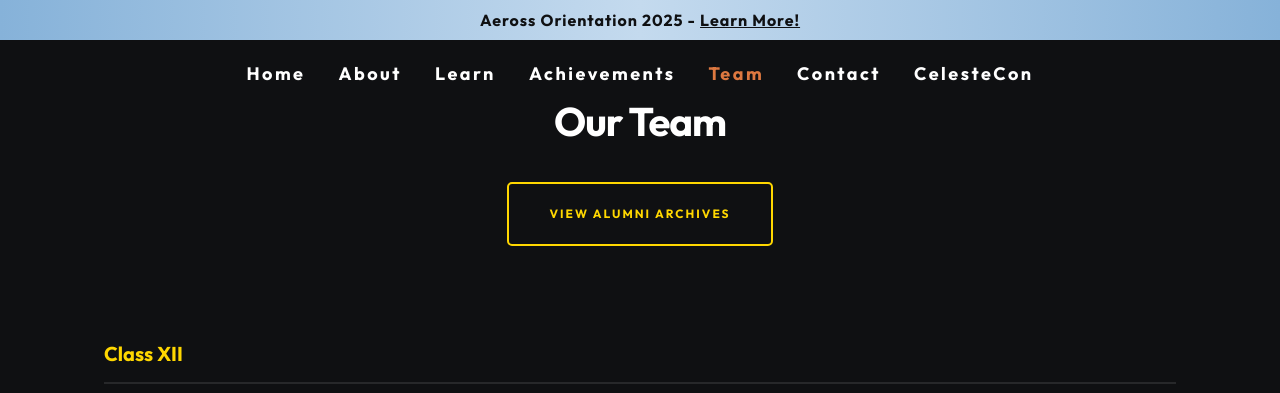
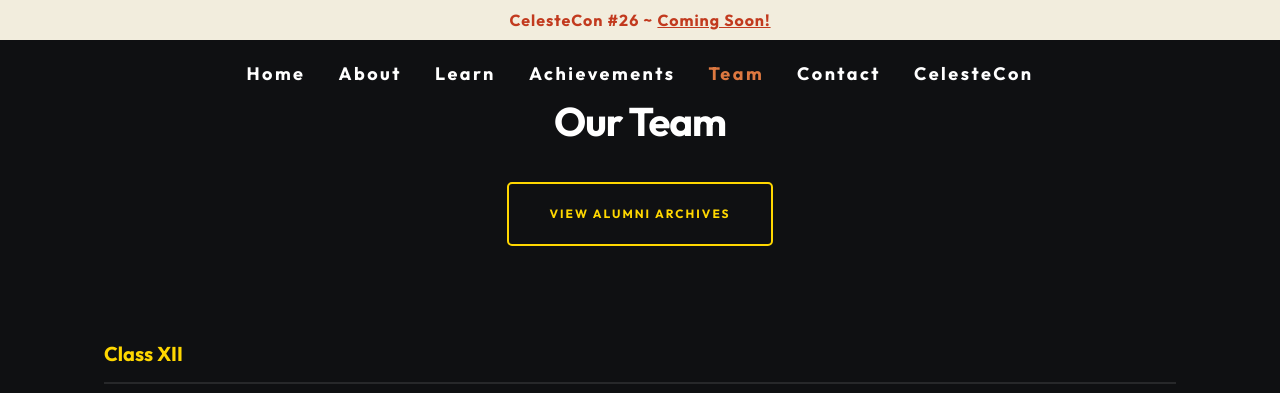
Before and after one commit to AerospaceSociety/aeross.github.io, a plain HTML site: page team.html in a window 1280 px wide. Shown: the top 393 px of the page. Drawn offline with Linux system fonts and the light colour scheme.

Commit message:
c26 banner

```diff
--- a/team.html
+++ b/team.html
@@ -93,10 +93,12 @@
    <!-- Header -->
    <header id="home" style="height: auto; min-height: 100px; background: transparent;">
       <nav id="nav-wrap">
-         <div style="margin: -10px -10px 10px -10px; background: linear-gradient(90deg, #86B2D9, #C4DAEE, #86B2D9); text-align: center; padding: 10px 0;">
-            <a href="https://orientation.aeross.org" style="color: #0f1012; font-family: 'Outfit', sans-serif; font-size: 16px; font-weight: bold; text-decoration: none; letter-spacing: 1px;">
-               Aeross Orientation 2025 - <span style="text-decoration: underline;">Learn More!</span>
-            </a>
+          <div
+                  style="margin: -10px -10px 10px -10px; background: #f2eddd; text-align: center; padding: 10px 0;">
+                  <a href="https://celestecon.aeross.org/" target="_blank"
+                     style="color: #c23a1e; font-family: 'Outfit', sans-serif; font-size: 16px; font-weight: bold; text-decoration: none; letter-spacing: 1px;">
+                     CelesteCon #26 ~ <span style="text-decoration: underline;">Coming Soon!</span>
+                  </a>
          </div>
          <a class="mobile-btn" href="#nav-wrap" title="Show navigation">Show navigation</a>
          <a class="mobile-btn" href="#" title="Hide navigation">Hide navigation</a>
```
Also changed, not shown: achievements.html (+7 -5 lines), alumni.html (+7 -5 lines), index.html (+4 -4 lines), learn.html (+6 -4 lines).
